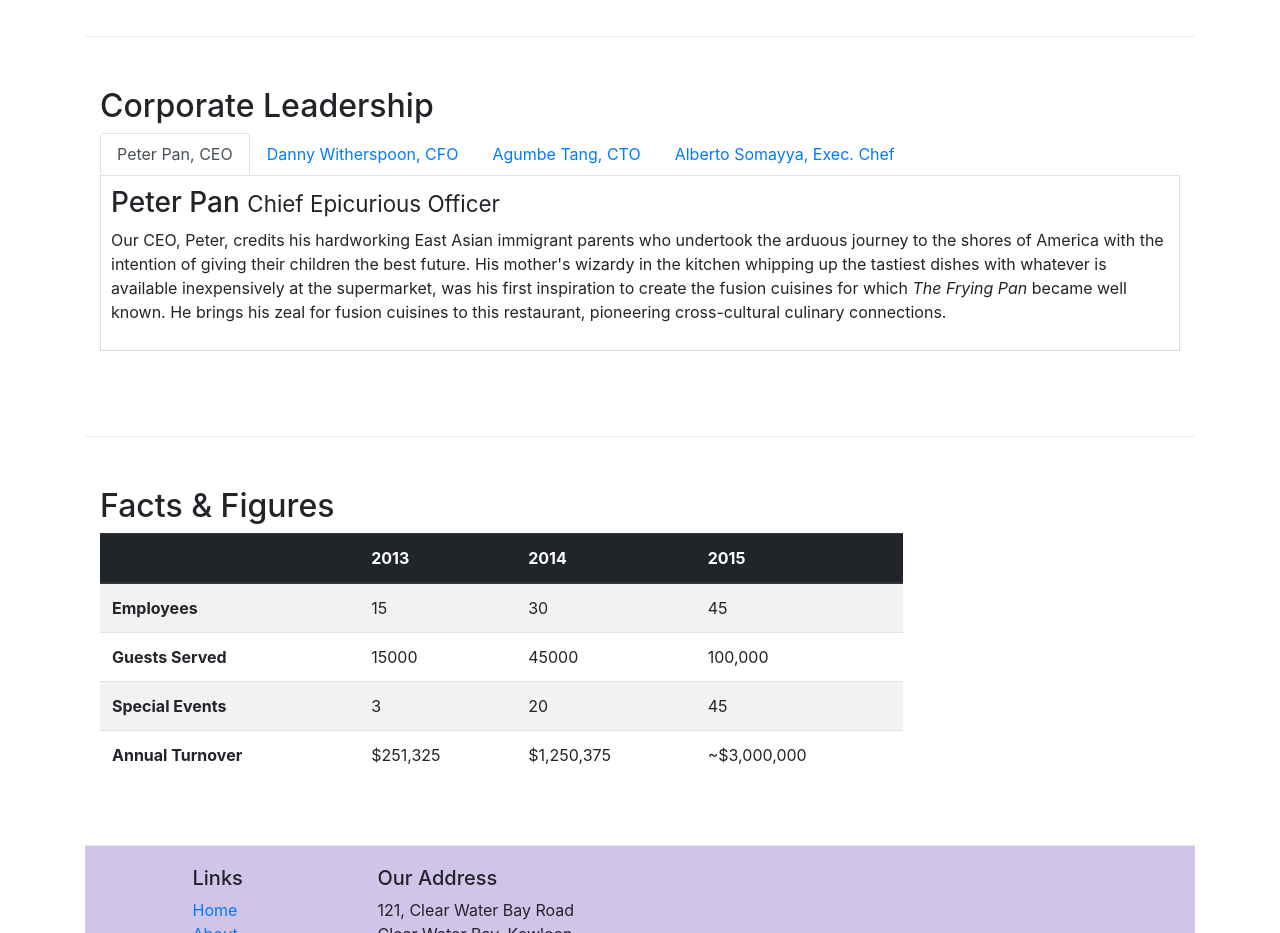
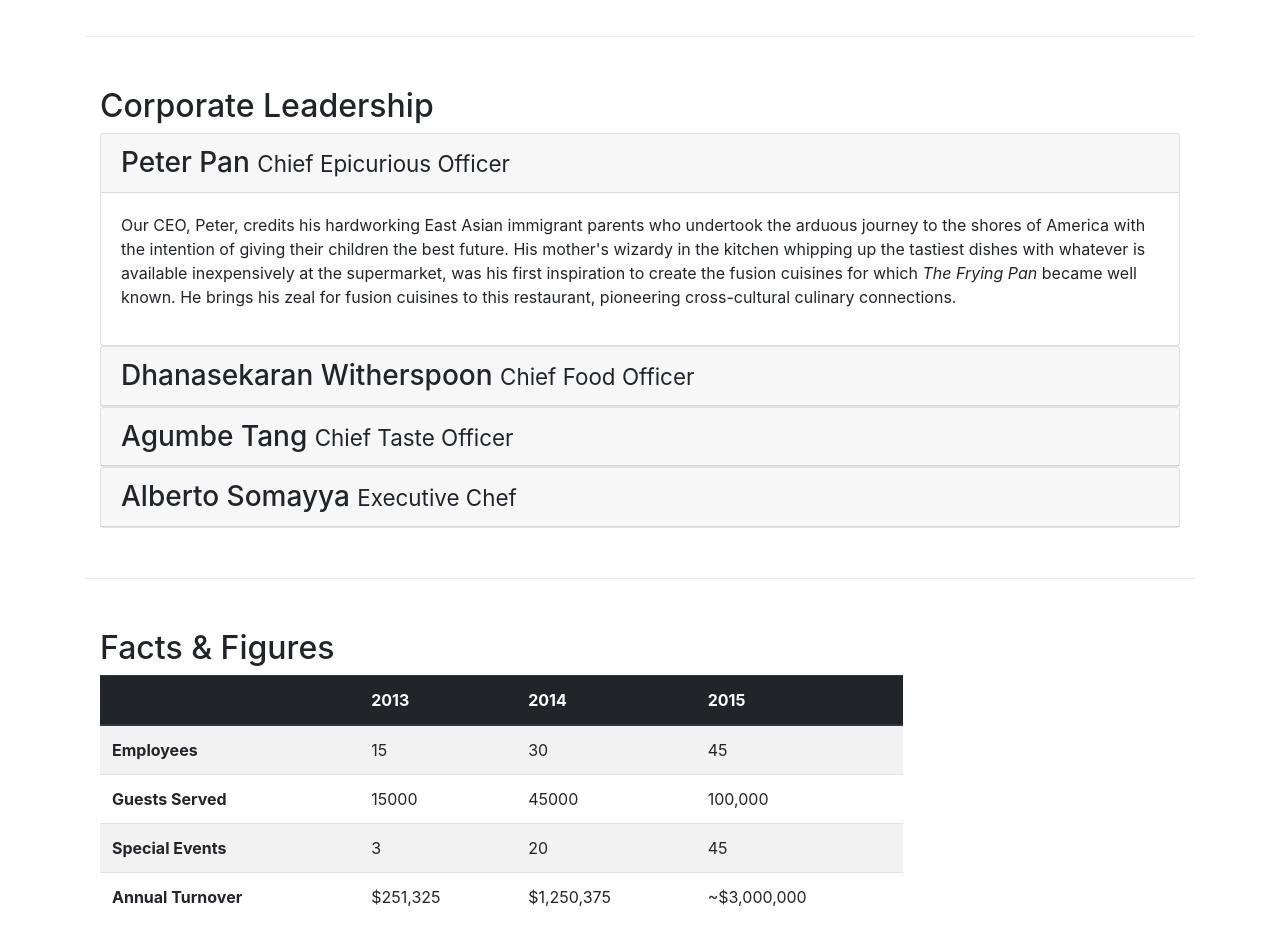
Before and after one commit to abhinavchawla07/bootstrap-practice, a website: page aboutus.html in a window 1280 px wide. Shown: the part 860-1793 px from the top of the page. Drawn offline with nearby package versions, Linux system fonts and the light colour scheme.

Commit message:
Accordion

```diff
--- a/aboutus.html
+++ b/aboutus.html
@@ -110,39 +110,45 @@
         <div class="row row-content">
             <div class="col-12">
                 <h2>Corporate Leadership</h2>
-                <ul class="nav nav-tabs">
-                    <li class="nav-items">
-                        <a class="nav-link active" href="#peter" role="tab" data-toggle="tab">Peter Pan, CEO</a>
-                    </li>
-                    <li class="nav-items">
-                        <a class="nav-link" href="#danny" role="tab" data-toggle="tab">Danny Witherspoon, CFO</a>
-                    </li>
-                    <li class="nav-items">
-                        <a class="nav-link" href="#agumbe" role="tab" data-toggle="tab">Agumbe Tang, CTO</a>
-                    </li>
-                    <li class="nav-items">
-                        <a class="nav-link" href="#alberto" role="tab" data-toggle="tab">Alberto Somayya, Exec. Chef</a>
-                    </li>
-                </ul>
-                <div class="tab-content">
-                    <div class="tab-pane fade show active" id="peter" role="tabpanel">
-                        <h3>Peter Pan <small>Chief Epicurious Officer</small></h3>
-                        <p class="d-none d-sm-block">Our CEO, Peter, credits his hardworking East Asian immigrant
+                <div id="accordion">
+                    <div class="card">
+                        <div class="card-header" role="tab" id="peterheader">
+                            <h3 class="mb-0">
+                                <a data-toggle="collapse" data-target="#peter"> Peter Pan <small>Chief Epicurious
+                                        Officer</small></a></h3>
+                        </div>
+                        <div class="collapse show" id="peter" role="tabpanel" data-parent="#accordion">
+                            <div class="card-body">
+                                <p class="d-none d-sm-block">Our CEO, Peter, credits his hardworking East Asian
+                                    immigrant
                                     parents who
-                            undertook the arduous journey to the shores of America with the intention of giving their
+                                    undertook the arduous journey to the shores of America with the intention of giving
+                                    their
                                     children
                                     the
-                            best future. His mother's wizardy in the kitchen whipping up the tastiest dishes with
+                                    best future. His mother's wizardy in the kitchen whipping up the tastiest dishes
+                                    with
                                     whatever is
-                            available inexpensively at the supermarket, was his first inspiration to create the fusion
+                                    available inexpensively at the supermarket, was his first inspiration to create the
+                                    fusion
                                     cuisines
                                     for
-                            which <em>The Frying Pan</em> became well known. He brings his zeal for fusion cuisines to
+                                    which <em>The Frying Pan</em> became well known. He brings his zeal for fusion
+                                    cuisines to
                                     this
                                     restaurant, pioneering cross-cultural culinary connections.</p>
                             </div>
-                    <div class="tab-pane fade " id="danny" role="tabpanel">
-                        <h3>Dhanasekaran Witherspoon <small>Chief Food Officer</small></h3>
+                        </div>
+                    </div>
+
+                    <div class="card">
+                        <div class="card-header" role="tab" id="dannyheader">
+                            <h3 class="mb-0">
+                                <a data-toggle="collapse" data-target="#danny">Dhanasekaran Witherspoon <small>Chief Food
+                                        Officer</small></a></h3>
+                        </div>
+                        <div class="collapse" id="danny" role="tabpanel" data-parent="#accordion">
+                            <div class="card-body">
                                 <p class="d-none d-sm-block">Our CFO, Danny, as he is affectionately referred to by his
                                     colleagues,
                                     comes
@@ -154,8 +160,16 @@
                                     his
                                     own words, <em>Everything that runs, wins, and everything that stays, pays!</em></p>
                             </div>
-                    <div class="tab-pane fade " id="agumbe" role="tabpanel">
-                        <h3>Agumbe Tang <small>Chief Taste Officer</small></h3>
+                        </div>
+                    </div>
+
+                    <div class="card">
+                        <div class="card-header" role="tab" id="agumbeheader">
+                            <h3 class="mb-0">
+                                <a data-toggle="collapse" data-target="#agumbe">Agumbe Tang <small>Chief Taste Officer</small></a></h3>
+                        </div>
+                        <div class="collapse" id="agumbe" role="tabpanel" data-parent="#accordion">
+                            <div class="card-body">
                                 <p class="d-none d-sm-block">Blessed with the most discerning gustatory sense, Agumbe, our CTO,
                                     personally
                                     ensures that every dish that we serve meets his exacting tastes. Our chefs dread the tongue
@@ -166,8 +180,16 @@
                                         if
                                         you survive my lick.</em></p>
                             </div>
-                    <div class="tab-pane fade " id="alberto" role="tabpanel">
-                        <h3>Alberto Somayya <small>Executive Chef</small></h3>
+                        </div>
+                    </div>
+
+                    <div class="card">
+                        <div class="card-header" role="tab" id="albertoheader">
+                            <h3 class="mb-0">
+                                <a data-toggle="collapse" data-target="#alberto">Alberto Somayya <small>Executive Chef</small></a></h3>
+                        </div>
+                        <div class="collapse" id="alberto" role="tabpanel" data-parent="#accordion">
+                            <div class="card-body">
                                 <p class="d-none d-sm-block">Award winning three-star Michelin chef with wide International
                                     experience
                                     having worked closely with whos-who in the culinary world, he specializes in creating
@@ -176,6 +198,8 @@
                                         craziest
                                         cultures,
                                         and you get a winning hit! Amma Mia!</em></p>
+                            </div>
+                        </div>
                     </div>
                 </div>
             </div>
```
Lines whose indentation alone changed are shown as unchanged.
